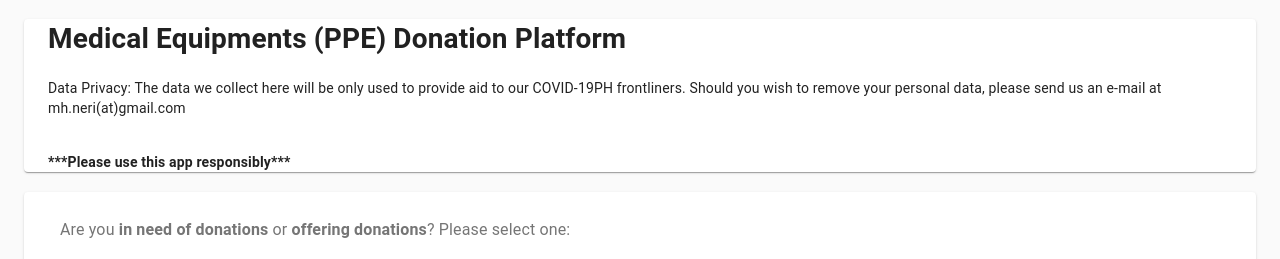
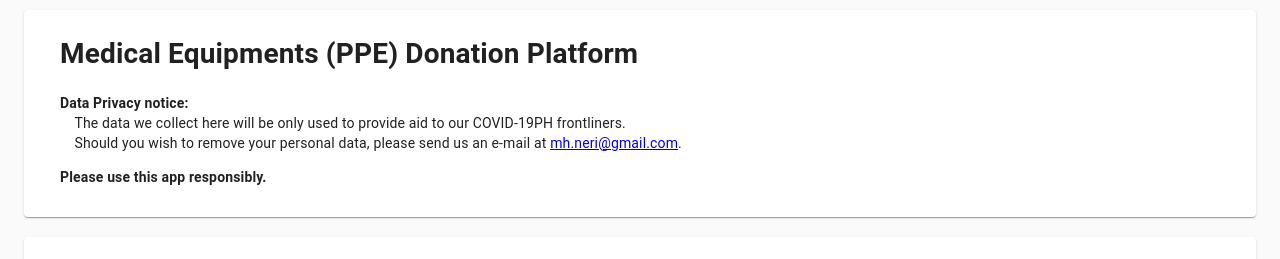
Before and after one commit to potatoe-potatoe/covid19ph-helpdelivery, a React (Create React App) app: page / in a window 1280 px wide. Shown: the top 259 px of the page. Built offline with nearby package versions, Linux system fonts and the light colour scheme; no server answers.

Commit message:
Update header formatting

```diff
--- a/src/components/HomeComponent.js
+++ b/src/components/HomeComponent.js
@@ -98,25 +98,25 @@ class HomeComponent extends Component {
     this.setState({ list: props.main.list })
   }
 
-
-
   render() {
-    return <div className={this.classes.main}>
+    return (
+      <div style={{ padding: '10px 0px' }}>
         <MUI.Container maxWidth="lg">
           {this.renderDialog()}
 
-        <MUI.Paper>
+          <MUI.Paper style={{ padding: '5px 12px 30px' }}>
             <MUI.Container>
               <h1>Medical Equipments (PPE) Donation Platform</h1>
               <p>
-        Data Privacy: The data we collect here will be only used to provide aid to our COVID-19PH frontliners.
-        Should you wish to remove your personal data, please send us an e-mail at mh.neri(at)gmail.com
+                <strong> Data Privacy notice: </strong><br />
+                &emsp;The data we collect here will be only used to provide aid to our COVID-19PH frontliners. <br />
+                &emsp;Should you wish to remove your personal data, please send us an e-mail at&nbsp;
+                  <a href="mailto:mh.neri@gmail.com">mh.neri&#64;gmail.com</a>.
+              </p>
 
-        </p>
-        <br/><strong>***Please use this app responsibly***</strong>
+              <strong>Please use this app responsibly.</strong>
 
             </MUI.Container>
-
           </MUI.Paper>
 
           <br />
@@ -129,8 +129,11 @@ class HomeComponent extends Component {
           </MUI.Grid>
         </MUI.Container>
       </div>
+    );
+
   }
 }
+
 function mapStateToProps(state) {
   return {
     main: state.main,
```
Lines whose indentation alone changed are shown as unchanged.
